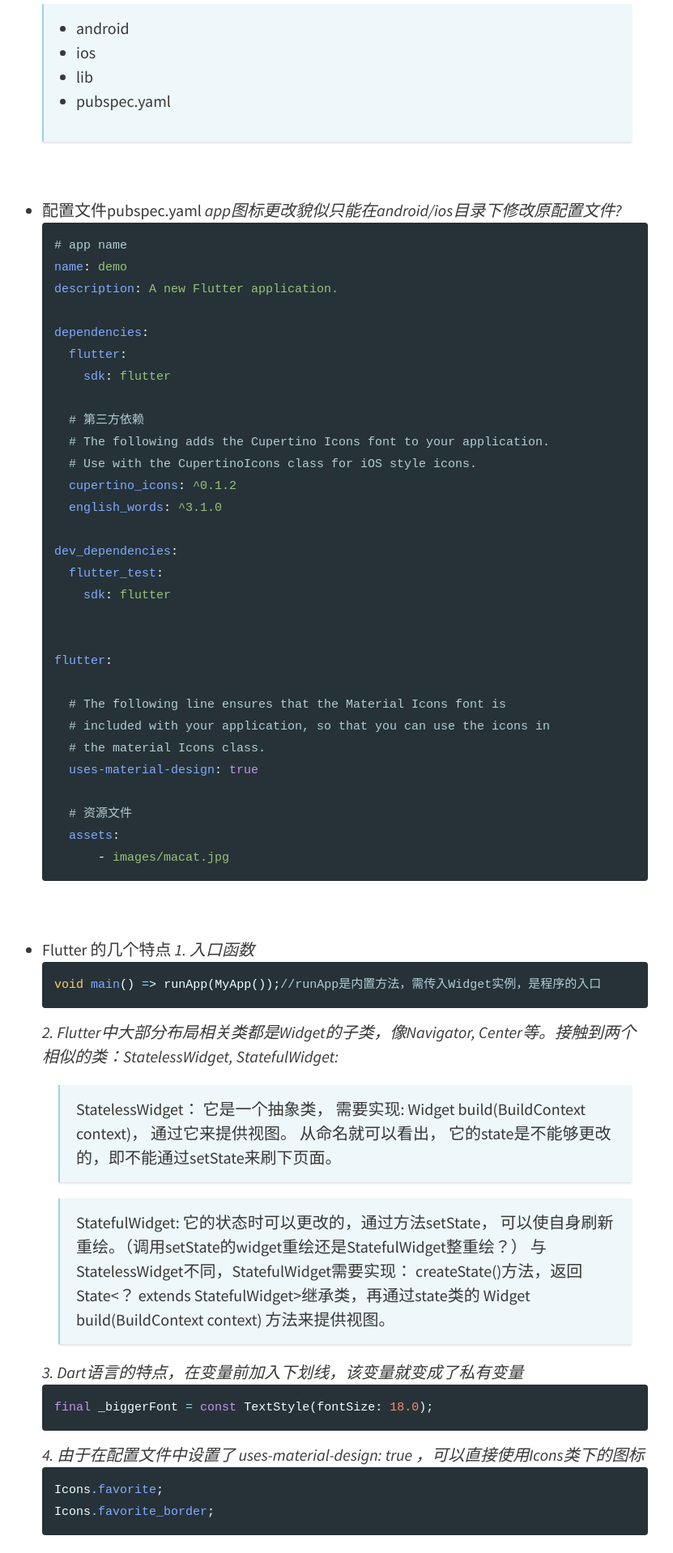
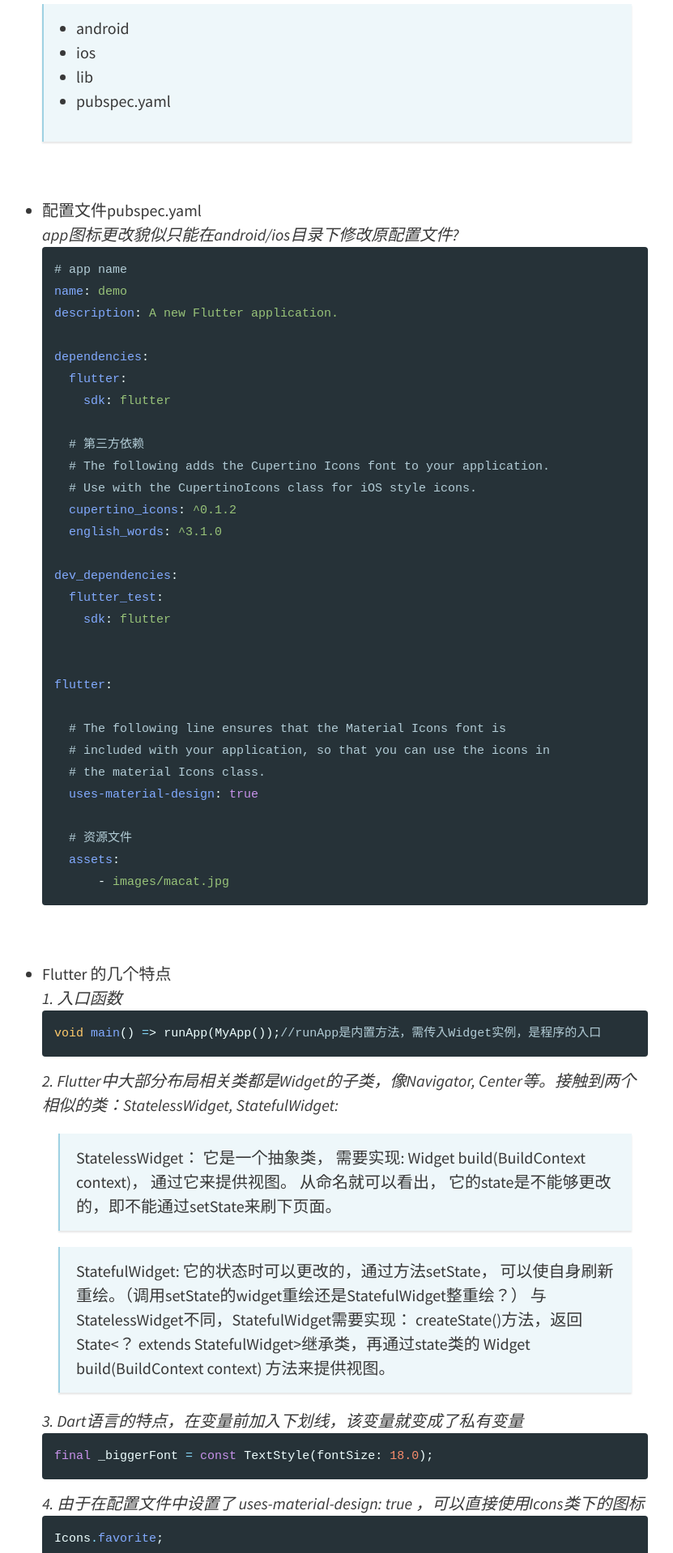
Before and after one commit to ejin66/ejin66.github.io, a Jekyll site: the page built from _posts/2018-07-06-flutter-note-1.md, in a window 1280 px wide. Shown: the part 583-2501 px from the top of the page at 81% size, without its empty margins (224-1055 px from the left). Built offline with Jekyll 4.4.1, drawn with Linux system fonts in a browser that asks for light colours.

```diff
--- a/_posts/2018-07-06-flutter-note-1.md
+++ b/_posts/2018-07-06-flutter-note-1.md
@@ -27,7 +27,7 @@ Flutter项目结构：
 
 
 
-- 配置文件pubspec.yaml
+- 配置文件pubspec.yaml<br/>
 
   _app图标更改貌似只能在android/ios目录下修改原配置文件?_
 
@@ -67,7 +67,7 @@ Flutter项目结构：
 
 
 
-- Flutter 的几个特点
+- Flutter 的几个特点<br/>
 
   _1. 入口函数_
 
```
